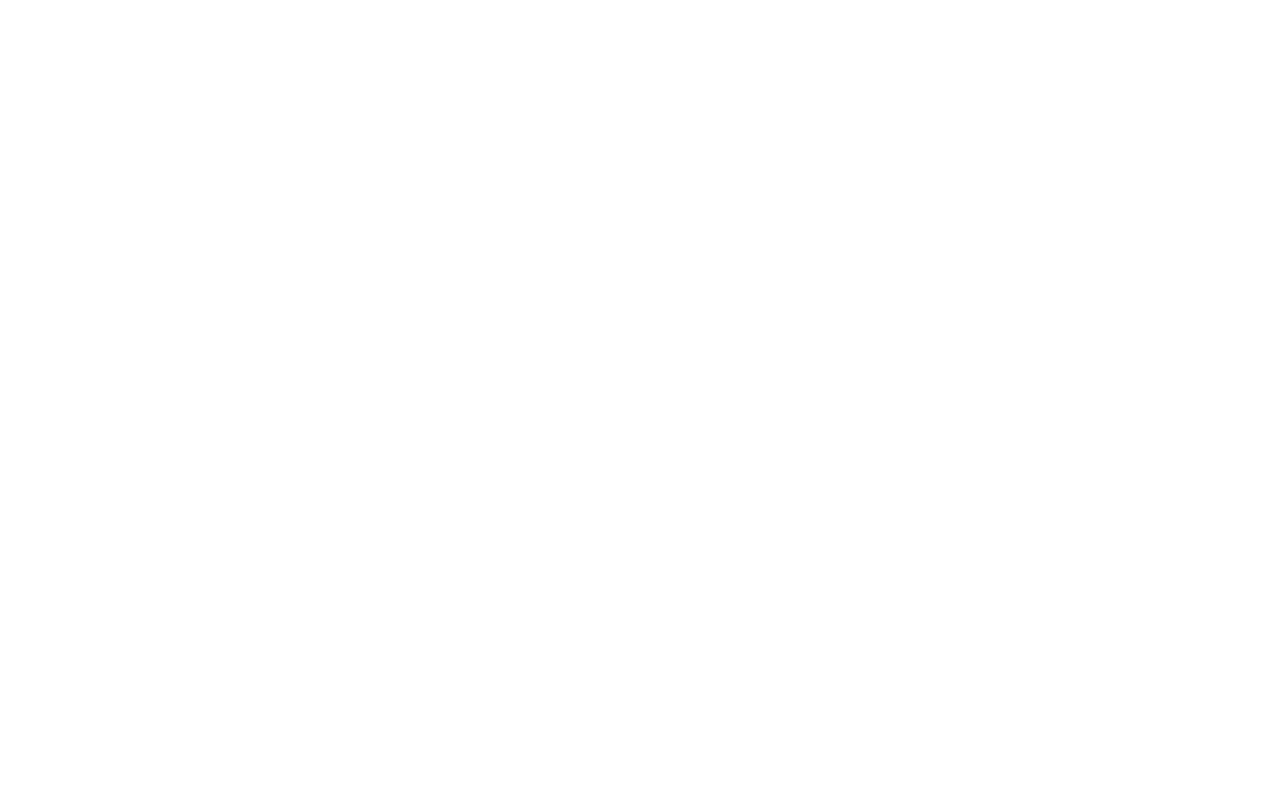
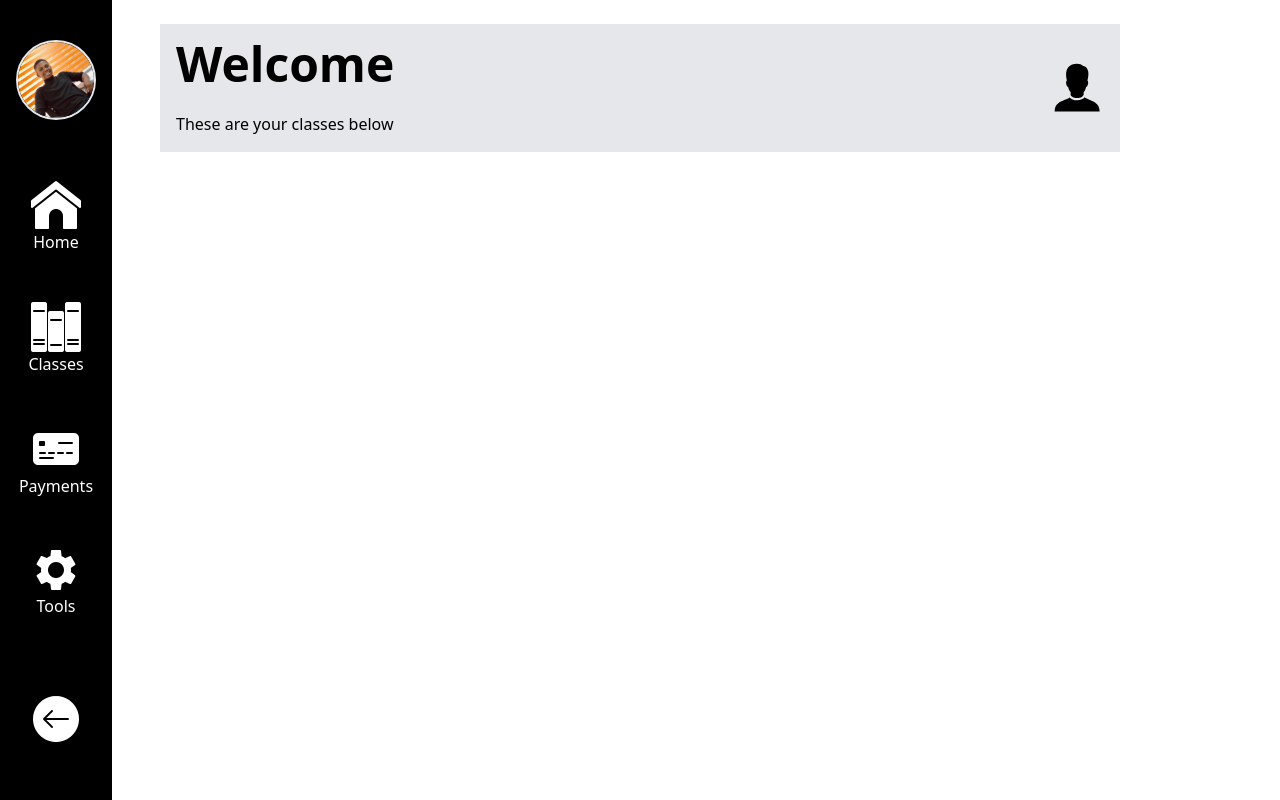
Before and after one commit to Victorakinwunmi/Login-dashboard, a Nuxt app: page /classes in a window 1280 px wide. Built offline with nearby package versions, Linux system fonts and the light colour scheme.

Commit message:
i added the classes section

```diff
--- /dev/null
+++ b/components/classes/WelcomeText.vue
@@ -0,0 +1,35 @@
+<template>
+  <div class="bg-gray-200 p-4 flex justify-between items-center">
+    <div class="">
+      <h1 class="font-bold text-5xl mb-6">Welcome</h1>
+      <p>These are your classes below</p>
+    </div>
+    <div>
+      <svg
+        xmlns="http://www.w3.org/2000/svg"
+        xmlns:xlink="http://www.w3.org/1999/xlink"
+        class="w-14 h-14 fill-current"
+        viewBox="0 0 50 50"
+        version="1.1"
+      >
+        <g id="surface1">
+          <path
+            style="
+              stroke: none;
+              fill-rule: nonzero;
+              fill-opacity: 1;
+            "
+            d="M 25.875 3.40625 C 22.195313 3.472656 19.507813 4.570313 17.875 6.71875 C 15.941406 9.265625 15.589844 13.144531 16.8125 18.21875 C 16.363281 18.769531 16.023438 19.605469 16.15625 20.71875 C 16.417969 22.914063 17.296875 23.824219 18 24.1875 C 18.339844 25.921875 19.296875 27.863281 20.21875 28.78125 L 20.21875 29.25 C 20.222656 29.910156 20.210938 30.535156 20.1875 31.1875 C 20.710938 32.28125 22.371094 34 26 34 C 29.65625 34 31.359375 32.246094 31.84375 31.03125 C 31.824219 30.429688 31.839844 29.859375 31.84375 29.25 L 31.84375 28.78125 C 32.738281 27.867188 33.660156 25.921875 34 24.1875 C 34.722656 23.828125 35.578125 22.921875 35.84375 20.71875 C 35.976563 19.628906 35.65625 18.800781 35.21875 18.25 C 35.800781 16.269531 36.988281 11.113281 34.9375 7.8125 C 34.078125 6.429688 32.777344 5.558594 31.0625 5.21875 C 30.117188 4.027344 28.304688 3.40625 25.875 3.40625 Z M 32.75 33.34375 C 31.488281 34.800781 29.257813 36 26 36 C 22.683594 36 20.515625 34.78125 19.28125 33.375 C 18.328125 34.175781 16.804688 34.777344 15.125 35.4375 C 11.21875 36.972656 6.363281 38.871094 6 44.9375 L 5.9375 46 L 46.0625 46 L 46 44.9375 C 45.636719 38.871094 40.800781 36.972656 36.90625 35.4375 C 35.21875 34.769531 33.699219 34.15625 32.75 33.34375 Z "
+          />
+        </g>
+      </svg>
+    </div>
+  </div>
+</template>
+
+<script>
+export default {};
+</script>
+
+<style>
+</style>
--- a/pages/classes.vue
+++ b/pages/classes.vue
@@ -1,15 +1,60 @@
 <template>
   <div class="block lg:flex">
+    <SidebarContainer>
+      <template #hamburgermenuopen>
+        <button class="">
+          <img :src="require('@/assets/icons/Menu.png')" class="w-8 m-0 p-0" />
+        </button>
+      </template>
 
+      <template #hamburgermenuclose>
+        <button class="">
+          <img :src="require('@/assets/icons/Close.png')" class="w-8 m-0 p-0" />
+        </button>
+      </template>
+
+      <template #logo>
+        <SidebarLogo />
+      </template>
+
+      <template #menu>
+        <SidebarMenu path="./dashboard">
+          <div><SharedIcons icon_name="icon1" /></div>
+          <div>Home</div>
+        </SidebarMenu>
+
+        <SidebarMenu path="./classes">
+          <div><SharedIcons icon_name="icon2" /></div>
+          <div>Classes</div>
+        </SidebarMenu>
+
+        <SidebarMenu path="./payments">
+          <div><SharedIcons icon_name="icon3" /></div>
+          <div>Payments</div>
+        </SidebarMenu>
+
+        <SidebarMenu path="./tools">
+          <div><SharedIcons icon_name="icon4" /></div>
+          <div>Tools</div>
+        </SidebarMenu>
+      </template>
+
+      <template #logout>
+        <div><SidebarLogout /></div>
+      </template>
+    </SidebarContainer>
+
+    <div class="w-full p-6 lg:px-32 xl:px-40">
+        <ClassesWelcomeText/>
+    </div>
   </div>
 </template>
 
 <script>
 export default {
 
-}
+};
 </script>
 
 <style>
-
 </style>
```
Also changed, not shown: assets/icons/GuestMale.svg (added).
